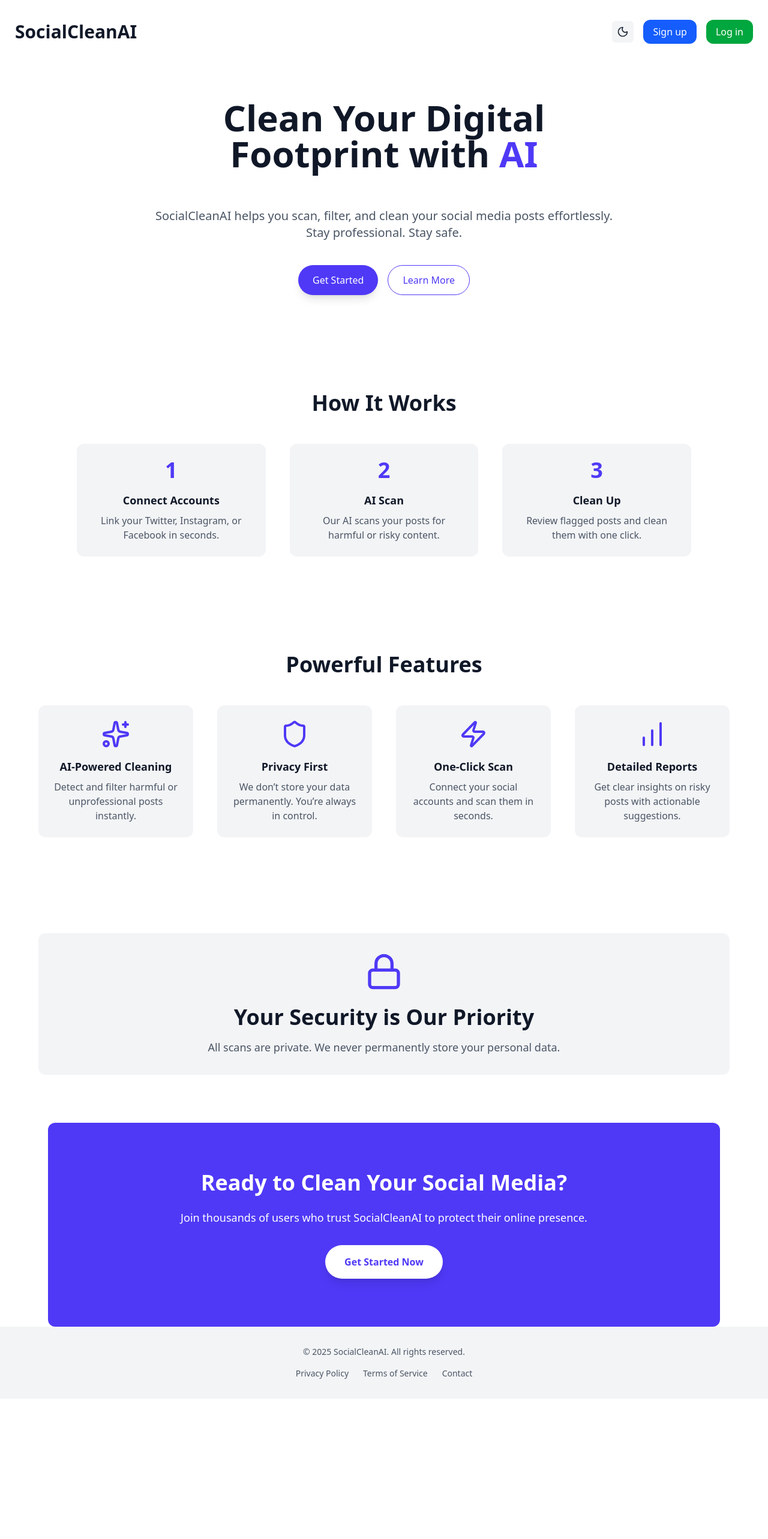
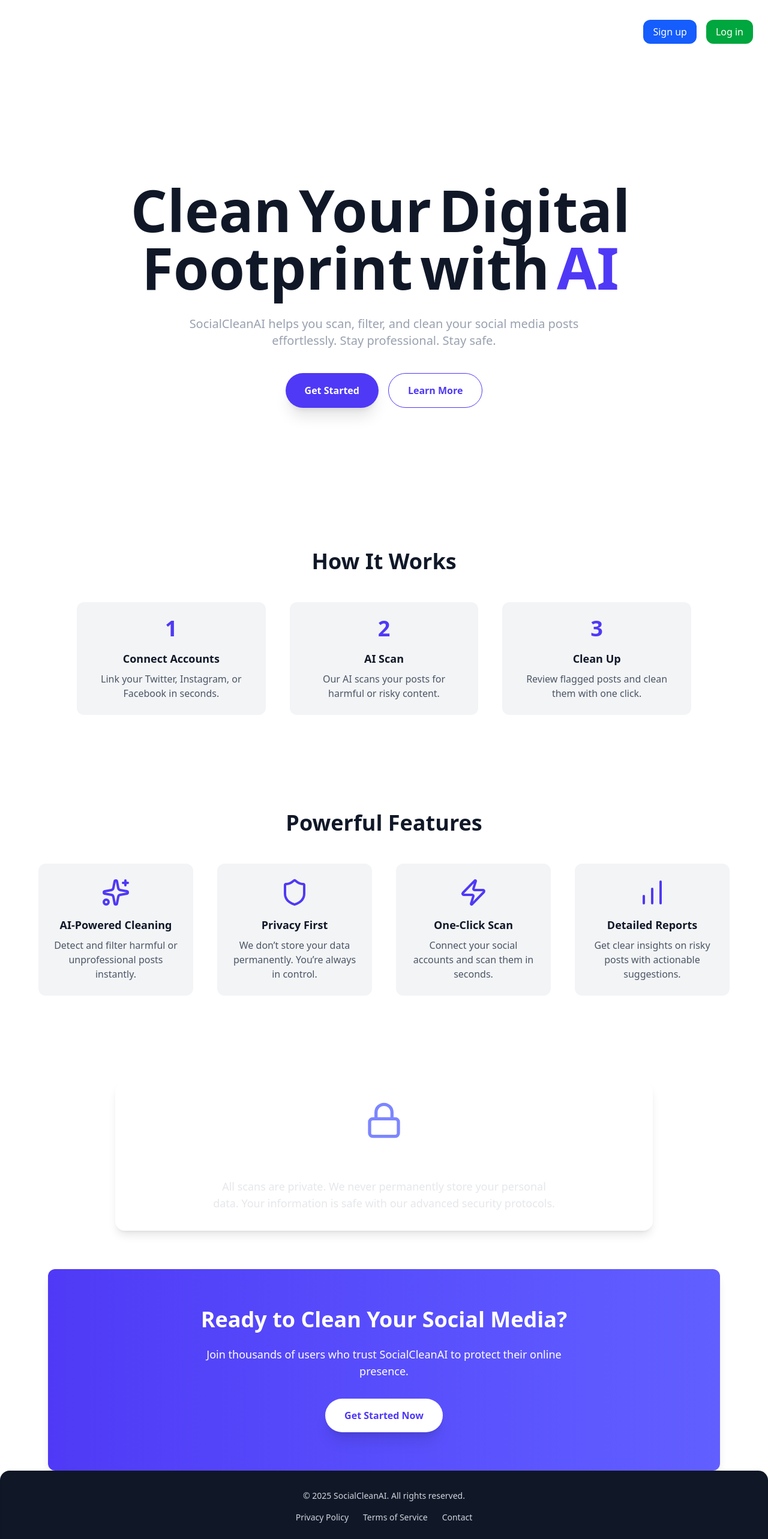
Before and after one commit to arfatkazi/SocialClean.AI, a React (Vite) app in the folder frontend/socialcleanAI/: page / in a window 1280 px wide. Shown: the top 2566 px of the page at 60% size. Before the commit the page ends 2332 px from the top, so only its background shows below. Built offline with nearby package versions, Linux system fonts and the light colour scheme.

Commit message:
frontend hero section updated

```diff
--- a/frontend/socialcleanAI/src/App.jsx
+++ b/frontend/socialcleanAI/src/App.jsx
@@ -1,5 +1,4 @@
 import { Routes, Route } from "react-router-dom";
-import { ThemeProvider } from "./context/ThemeContext";
 import Navbar from "./components/Navbar";
 import HomePage from "./pages/HomePage";
 import AuthPage from "./pages/AuthPage";
@@ -9,8 +8,8 @@
 
 export default function App() {
   return (
-    <ThemeProvider>
-      <div className="min-h-screen bg-white text-black dark:bg-gray-900 dark:text-white transition-colors duration-300">
+    // dark:bg-gray-900
+    <div className="min-h-screen dark:bg-gray-900 text-black transition-colors duration-300">
       <Navbar />
       <Routes>
         <Route path="/" element={<HomePage />} />
@@ -21,6 +20,5 @@
         <Route path="/dashboard" element={<Dashboard />} />
       </Routes>
     </div>
-    </ThemeProvider>
   );
 }
--- a/frontend/socialcleanAI/src/components/Homepage/Cta.jsx
+++ b/frontend/socialcleanAI/src/components/Homepage/Cta.jsx
@@ -3,23 +3,42 @@
 
 const Cta = () => {
   return (
-    <section className="py-20 px-6 bg-indigo-600 dark:bg-indigo-700 text-white text-center transition-colors duration-300 rounded-xl mx-6 md:mx-20">
+    <section className="py-16 px-6 bg-gradient-to-r from-indigo-600 to-indigo-500 text-white text-center rounded-xl mx-6 md:mx-20 shadow-lg">
       <motion.div
-        initial={{ opacity: 0, y: 30 }}
+        initial={{ opacity: 0, y: 40 }}
         whileInView={{ opacity: 1, y: 0 }}
         viewport={{ once: true }}
         transition={{ duration: 0.8 }}
       >
-        <h2 className="text-3xl md:text-4xl font-bold mb-6">
+        <motion.h2
+          initial={{ opacity: 0, y: -20 }}
+          whileInView={{ opacity: 1, y: 0 }}
+          transition={{ duration: 0.8, delay: 0.2 }}
+          className="text-3xl md:text-4xl font-extrabold mb-4 md:mb-6"
+        >
           Ready to Clean Your Social Media?
-        </h2>
-        <p className="text-lg mb-8">
+        </motion.h2>
+
+        <motion.p
+          initial={{ opacity: 0, y: 20 }}
+          whileInView={{ opacity: 1, y: 0 }}
+          transition={{ duration: 0.8, delay: 0.4 }}
+          className="text-base md:text-lg mb-6 md:mb-8 max-w-2xl mx-auto"
+        >
           Join thousands of users who trust SocialCleanAI to protect their
           online presence.
-        </p>
-        <button className="px-8 py-4 rounded-full bg-white text-indigo-600 dark:text-indigo-700 font-semibold shadow-lg hover:bg-gray-100 dark:hover:bg-gray-200 transition transform hover:-translate-y-1">
+        </motion.p>
+
+        <motion.button
+          whileHover={{ scale: 1.05 }}
+          whileTap={{ scale: 0.95 }}
+          initial={{ opacity: 0, y: 20 }}
+          whileInView={{ opacity: 1, y: 0 }}
+          transition={{ duration: 0.8, delay: 0.6 }}
+          className="px-8 py-4 rounded-full bg-white text-indigo-600 font-semibold shadow-xl hover:shadow-2xl transition-all duration-300"
+        >
           Get Started Now
-        </button>
+        </motion.button>
       </motion.div>
     </section>
   );
--- a/frontend/socialcleanAI/src/components/Homepage/Footer.jsx
+++ b/frontend/socialcleanAI/src/components/Homepage/Footer.jsx
@@ -1,30 +1,36 @@
 import React from "react";
+import { motion } from "framer-motion";
 
 const Footer = () => {
   return (
-    <footer className="py-8 bg-gray-100 dark:bg-gray-900 text-gray-600 dark:text-gray-400 text-center text-sm transition-colors duration-300">
-      <p>© {new Date().getFullYear()} SocialCleanAI. All rights reserved.</p>
-      <div className="flex justify-center gap-6 mt-4">
-        <a
-          href="#"
-          className="hover:text-gray-900 dark:hover:text-white transition-colors duration-300"
-        >
-          Privacy Policy
-        </a>
-        <a
-          href="#"
-          className="hover:text-gray-900 dark:hover:text-white transition-colors duration-300"
-        >
-          Terms of Service
-        </a>
-        <a
-          href="#"
-          className="hover:text-gray-900 dark:hover:text-white transition-colors duration-300"
-        >
-          Contact
-        </a>
+    <motion.footer
+      className="py-8 bg-gray-900 text-gray-300 text-center text-sm rounded-t-2xl shadow-inner"
+      initial={{ opacity: 0, y: 30 }}
+      whileInView={{ opacity: 1, y: 0 }}
+      viewport={{ once: true }}
+      transition={{ duration: 0.8 }}
+    >
+      <p className="mb-4">
+        © {new Date().getFullYear()} SocialCleanAI. All rights reserved.
+      </p>
+
+      <div className="flex justify-center gap-6">
+        {["Privacy Policy", "Terms of Service", "Contact"].map(
+          (item, index) => (
+            <motion.a
+              key={index}
+              href="#"
+              className="relative text-gray-300 hover:text-white transition-colors duration-200 group"
+              whileHover={{ scale: 1.05 }}
+              whileTap={{ scale: 0.95 }}
+            >
+              <span className="absolute bottom-0 left-0 w-0 h-0.5 bg-indigo-400 transition-all duration-300 group-hover:w-full"></span>
+              {item}
+            </motion.a>
+          )
+        )}
       </div>
-    </footer>
+    </motion.footer>
   );
 };
 
--- a/frontend/socialcleanAI/src/components/Homepage/Hero.jsx
+++ b/frontend/socialcleanAI/src/components/Homepage/Hero.jsx
@@ -2,46 +2,69 @@
 import React from "react";
 
 const Hero = () => {
+  const headingWords = ["Clean", "Your", "Digital", "Footprint", "with", "AI"];
+
   return (
-    <>
-      <section className="flex-1 flex items-center justify-center px-6 transition-colors duration-300 bg-white dark:bg-gray-900">
-        <div className="text-center max-w-3xl">
-          <motion.h1
-            className="text-4xl md:text-6xl font-extrabold mb-15 mt-25 text-gray-900 dark:text-white"
-            initial={{ opacity: 0, y: 50 }}
+    <section className="flex-1 flex items-center justify-center px-10 py-24 transition-colors duration-300">
+      <div className="text-center max-w-4xl">
+        <h1 className="text-5xl md:text-8xl font-extrabold mb-8 text-gray-900 dark:text-gray-100 mt-35">
+          {headingWords.map((word, index) => (
+            <motion.span
+              key={index}
+              className={`inline-block mr-3 ${
+                word === "AI" ? "text-indigo-600" : ""
+              }`}
+              initial={{ opacity: 0, y: 60, scale: 0.8 }}
+              animate={{ opacity: 1, y: 0, scale: 1 }}
+              transition={{
+                duration: 0.8,
+                delay: index * 0.25,
+                ease: "easeOut",
+              }}
+            >
+              {word}
+            </motion.span>
+          ))}
+        </h1>
+
+        {/* Subtext */}
+        <motion.p
+          className="text-lg md:text-xl text-gray-400 mb-10 max-w-2xl mx-auto"
+          initial={{ opacity: 0, y: 30 }}
           animate={{ opacity: 1, y: 0 }}
-            transition={{ duration: 1, ease: "easeOut" }}
-          >
-            Clean Your Digital Footprint with{" "}
-            <span className="text-indigo-600 dark:text-indigo-400">AI</span>
-          </motion.h1>
-
-          <motion.p
-            className="text-lg md:text-xl text-gray-600 dark:text-gray-300 mb-10"
-            initial={{ opacity: 0 }}
-            animate={{ opacity: 1 }}
-            transition={{ delay: 0.5, duration: 1 }}
+          transition={{ delay: headingWords.length * 0.25 + 0.2, duration: 1 }}
         >
           SocialCleanAI helps you scan, filter, and clean your social media
           posts effortlessly. Stay professional. Stay safe.
         </motion.p>
 
+        {/* Buttons */}
         <motion.div
           className="flex flex-col md:flex-row gap-4 justify-center"
-            initial={{ opacity: 0 }}
-            animate={{ opacity: 1 }}
-            transition={{ delay: 1, duration: 1 }}
+          initial={{ opacity: 0, y: 30 }}
+          animate={{ opacity: 1, y: 0 }}
+          transition={{
+            delay: headingWords.length * 0.25 + 0.5,
+            duration: 0.8,
+          }}
         >
-            <button className="px-6 py-3 rounded-full bg-indigo-600 text-white font-medium shadow-lg hover:bg-indigo-700 transition">
+          <motion.button
+            whileHover={{ scale: 1.05 }}
+            whileTap={{ scale: 0.95 }}
+            className="px-8 py-4 rounded-full bg-indigo-600 text-white font-semibold shadow-xl hover:shadow-2xl transition-all duration-300"
+          >
             Get Started
-            </button>
-            <button className="px-6 py-3 rounded-full border border-indigo-600 text-indigo-600 dark:border-indigo-400 dark:text-indigo-400 font-medium hover:bg-indigo-50 dark:hover:bg-gray-800 transition">
+          </motion.button>
+          <motion.button
+            whileHover={{ scale: 1.05 }}
+            whileTap={{ scale: 0.95 }}
+            className="px-8 py-4 rounded-full border border-indigo-600 text-indigo-600 font-semibold hover:bg-indigo-50 transition-all duration-300"
+          >
             Learn More
-            </button>
+          </motion.button>
         </motion.div>
       </div>
     </section>
-    </>
   );
 };
 
--- a/frontend/socialcleanAI/src/components/Homepage/Security.jsx
+++ b/frontend/socialcleanAI/src/components/Homepage/Security.jsx
@@ -4,22 +4,22 @@
 
 const Security = () => {
   return (
-    <section className="py-20 px-6 transition-colors duration-300 bg-transparent">
-      <div className="max-w-6xl mx-auto text-center">
+    <section className="py-16 px-6 bg-custom-dark">
+      <div className="max-w-4xl mx-auto text-center">
         <motion.div
-          className="p-8 rounded-xl bg-gray-100 dark:bg-gray-800 transition-all duration-300 hover:scale-105 hover:shadow-lg"
+          className="p-8 rounded-2xl bg-white/10 backdrop-blur-md shadow-lg hover:shadow-xl transition-all duration-500"
           initial={{ opacity: 0, y: 30 }}
           whileInView={{ opacity: 1, y: 0 }}
           viewport={{ once: true }}
           transition={{ duration: 0.8 }}
         >
-          <Lock className="w-16 h-16 mx-auto text-indigo-600 dark:text-indigo-400 mb-6" />
-          <h2 className="text-3xl md:text-4xl font-bold mb-4 text-gray-900 dark:text-white">
+          <Lock className="w-16 h-16 mx-auto text-indigo-400 mb-4" />
+          <h2 className="text-2xl md:text-4xl font-bold mb-2 text-white">
             Your Security is Our Priority
           </h2>
-          <p className="text-lg text-gray-600 dark:text-gray-300">
+          <p className="text-base md:text-lg text-gray-200 max-w-xl mx-auto">
             All scans are private. We never permanently store your personal
-            data.
+            data. Your information is safe with our advanced security protocols.
           </p>
         </motion.div>
       </div>
--- a/frontend/socialcleanAI/src/components/Homepage/Works.jsx
+++ b/frontend/socialcleanAI/src/components/Homepage/Works.jsx
@@ -21,31 +21,29 @@
   ];
 
   return (
-    <section className="py-20 px-6 mt-20 transition-colors duration-300 bg-transparent">
+    <section className="py-20 px-6 mt-15  transition-colors duration-300 ">
       <div className="max-w-5xl mx-auto text-center">
-        <h2 className="text-3xl md:text-4xl font-bold mb-12 text-gray-900 dark:text-white">
+        <h2 className="text-3xl md:text-4xl font-bold mb-12 text-gray-900">
           How It Works
         </h2>
 
-        <div className="grid grid-cols-1 md:grid-cols-3 gap-10">
+        <div className="grid grid-cols-1 md:grid-cols-3 gap-10 ">
           {steps.map((item, i) => (
             <motion.div
               key={i}
-              className="p-6 rounded-xl bg-gray-100 dark:bg-gray-800 transition-all duration-300 hover:scale-105 hover:shadow-lg cursor-pointer"
+              className="flex flex-col items-center text-center p-6 rounded-xl bg-gray-100 dark:bg-gray-800 transition-all duration-300 hover:scale-105 hover:shadow-lg cursor-pointer"
               initial={{ opacity: 0, y: 30 }}
               whileInView={{ opacity: 1, y: 0 }}
               viewport={{ once: true }}
               transition={{ delay: i * 0.2, duration: 0.6 }}
             >
-              <div className="text-4xl font-bold text-indigo-600 dark:text-indigo-400">
+              <div className="text-4xl font-bold text-indigo-600 dark:text-indigo-400 mb-4 ">
                 {item.step}
               </div>
-              <h3 className="font-semibold text-lg mt-4 text-gray-900 dark:text-white">
+              <h3 className="font-semibold text-lg text-gray-900 dark:text-white mb-2">
                 {item.title}
               </h3>
-              <p className="text-gray-600 dark:text-gray-300 mt-2">
-                {item.desc}
-              </p>
+              <p className="text-gray-600 dark:text-gray-300">{item.desc}</p>
             </motion.div>
           ))}
         </div>
--- a/frontend/socialcleanAI/src/components/Navbar.jsx
+++ b/frontend/socialcleanAI/src/components/Navbar.jsx
@@ -1,36 +1,18 @@
 import { useState } from "react";
 import { Link } from "react-router-dom";
-import { Moon, Sun } from "lucide-react";
-import { useTheme } from "../context/ThemeContext";
 
 export default function Navbar() {
   const [isOpen, setIsOpen] = useState(false);
-  const { darkMode, toggleDarkMode } = useTheme();
 
   return (
     <nav className="sticky top-5 z-50">
-      <div className="max-w-7xl mx-auto px-6 py-3 flex justify-between items-center bg-white/30 dark:bg-gray-900/70 backdrop-blur-lg border border-white/20 dark:border-gray-700 rounded-2xl transition-colors duration-500">
-        <Link
-          to="/"
-          className="text-3xl font-bold text-gray-900 dark:text-white"
-        >
+      <div className="max-w-7xl mx-auto px-6 py-3 flex justify-between items-center bg-white/30 backdrop-blur-lg border border-white/20 rounded-2xl transition-colors duration-500">
+        <Link to="/" className="text-3xl font-bold text-white">
           SocialCleanAI
         </Link>
 
         {/* Desktop Menu */}
         <div className="hidden md:flex items-center space-x-4">
-          <button
-            onClick={toggleDarkMode}
-            className="p-2 rounded-md bg-gray-100 hover:bg-gray-200 dark:bg-gray-700 dark:hover:bg-gray-600 transition"
-            title={darkMode ? "Switch to light mode" : "Switch to dark mode"}
-          >
-            {darkMode ? (
-              <Sun className="w-5 h-5 text-yellow-400" />
-            ) : (
-              <Moon className="w-5 h-5 text-gray-800 dark:text-white" />
-            )}
-          </button>
-
           <Link
             to="/signup"
             className="px-4 py-2 rounded-xl bg-blue-600 text-white font-medium hover:bg-black transition-colors duration-300"
@@ -50,50 +32,26 @@
           className="md:hidden flex flex-col space-y-1 focus:outline-none"
           onClick={() => setIsOpen(!isOpen)}
         >
-          <span
-            className={`w-6 h-0.5 ${
-              darkMode ? "bg-white" : "bg-gray-800"
-            } transition-colors duration-300`}
-          ></span>
-          <span
-            className={`w-6 h-0.5 ${
-              darkMode ? "bg-white" : "bg-gray-800"
-            } transition-colors duration-300`}
-          ></span>
-          <span
-            className={`w-6 h-0.5 ${
-              darkMode ? "bg-white" : "bg-gray-800"
-            } transition-colors duration-300`}
-          ></span>
+          <span className="w-6 h-0.5 bg-gray-800 transition-colors duration-300"></span>
+          <span className="w-6 h-0.5 bg-gray-800 transition-colors duration-300"></span>
+          <span className="w-6 h-0.5 bg-gray-800 transition-colors duration-300"></span>
         </button>
       </div>
 
       {/* Mobile Menu */}
       {isOpen && (
-        <div className="md:hidden bg-white/40 dark:bg-gray-900/80 backdrop-blur-md border-t border-white/20 dark:border-gray-700 shadow-lg rounded-b-2xl p-4 space-y-4 transition-all duration-500 mt-3">
-          <button
-            onClick={() => {
-              toggleDarkMode();
-              setIsOpen(false);
-            }}
-            className="block w-full text-center px-4 py-2 font-medium rounded-lg transition-colors duration-300 text-black dark:text-white hover:bg-black hover:text-white"
-          >
-            {darkMode ? "☀️ Light Mode" : "🌙 Dark Mode"}
-          </button>
-
-          <hr className="border-white/30 dark:border-gray-700" />
-
+        <div className="md:hidden bg-white/40 backdrop-blur-md border-t border-white/20 shadow-lg rounded-b-2xl p-4 space-y-4 transition-all duration-500 mt-3 dark:">
           <Link
             to="/signup"
             onClick={() => setIsOpen(false)}
-            className="block text-center px-4 py-2 font-medium rounded-lg transition-colors duration-300 text-black dark:text-white hover:bg-black hover:text-white"
+            className="block text-center px-4 py-2 font-medium rounded-lg transition-colors duration-300 text-black hover:bg-black hover:text-white"
           >
             Sign up
           </Link>
           <Link
             to="/login"
             onClick={() => setIsOpen(false)}
-            className="block text-center px-4 py-2 font-medium rounded-lg transition-colors duration-300 text-black dark:text-white hover:bg-black hover:text-white"
+            className="block text-center px-4 py-2 font-medium rounded-lg transition-colors duration-300 text-black hover:bg-black hover:text-white"
           >
             Log in
           </Link>
--- a/frontend/socialcleanAI/src/context/ThemeContext.jsx
+++ /dev/null
@@ -1,27 +0,0 @@
-import { createContext, useContext, useState, useEffect } from "react";
-
-const ThemeContext = createContext();
-
-export const ThemeProvider = ({ children }) => {
-  const [darkMode, setDarkMode] = useState(
-    () => localStorage.getItem("darkMode") === "true"
-  );
-
-  useEffect(() => {
-    const html = document.documentElement;
-    if (darkMode) html.classList.add("dark");
-    else html.classList.remove("dark");
-
-    localStorage.setItem("darkMode", darkMode);
-  }, [darkMode]);
-
-  const toggleDarkMode = () => setDarkMode((prev) => !prev);
-
-  return (
-    <ThemeContext.Provider value={{ darkMode, toggleDarkMode }}>
-      {children}
-    </ThemeContext.Provider>
-  );
-};
-
-export const useTheme = () => useContext(ThemeContext);
--- a/frontend/socialcleanAI/src/pages/Homepage.jsx
+++ b/frontend/socialcleanAI/src/pages/Homepage.jsx
@@ -7,7 +7,7 @@
 
 export default function HomePage() {
   return (
-    <div className="flex flex-col min-h-screen bg-white dark:bg-gray-900 text-gray-900 dark:text-gray-100 transition-colors duration-300">
+    <div className="flex flex-col min-h-screen  text-gray-900 dark:text-gray-100 transition-colors duration-300">
       <Hero />
       <Works />
       <Feature />
--- a/frontend/socialcleanAI/tailwind.config.js
+++ b/frontend/socialcleanAI/tailwind.config.js
@@ -3,7 +3,11 @@
   darkMode: "class", // must be "class"
   content: ["./index.html", "./src/**/*.{js,ts,jsx,tsx}"],
   theme: {
-    extend: {},
+    extend: {
+      colors: {
+        "custom-dark": "rgb(22, 31, 48)", // <-- your custom color
+      },
+    },
   },
   plugins: [],
 };
```
Lines whose indentation alone changed are shown as unchanged.
